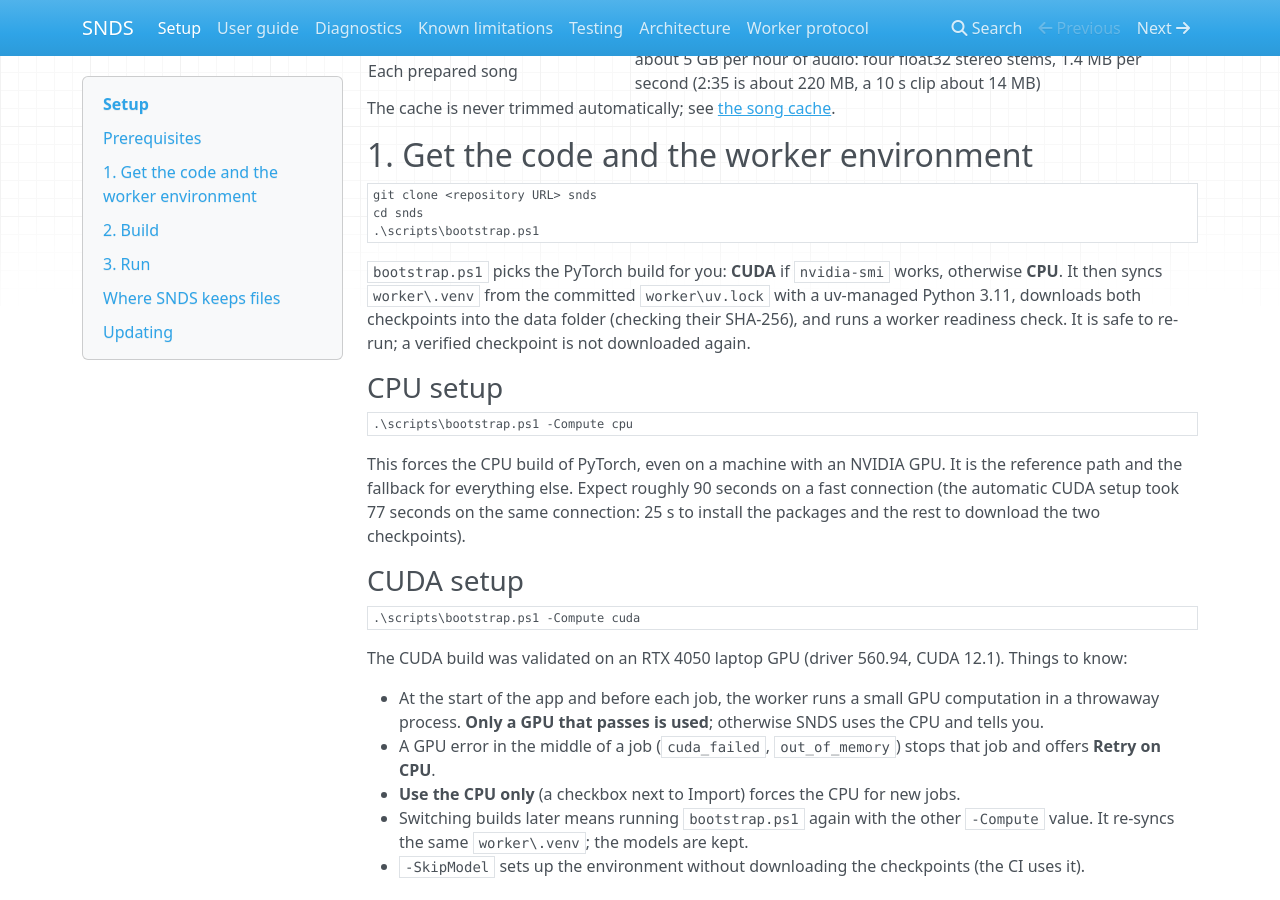
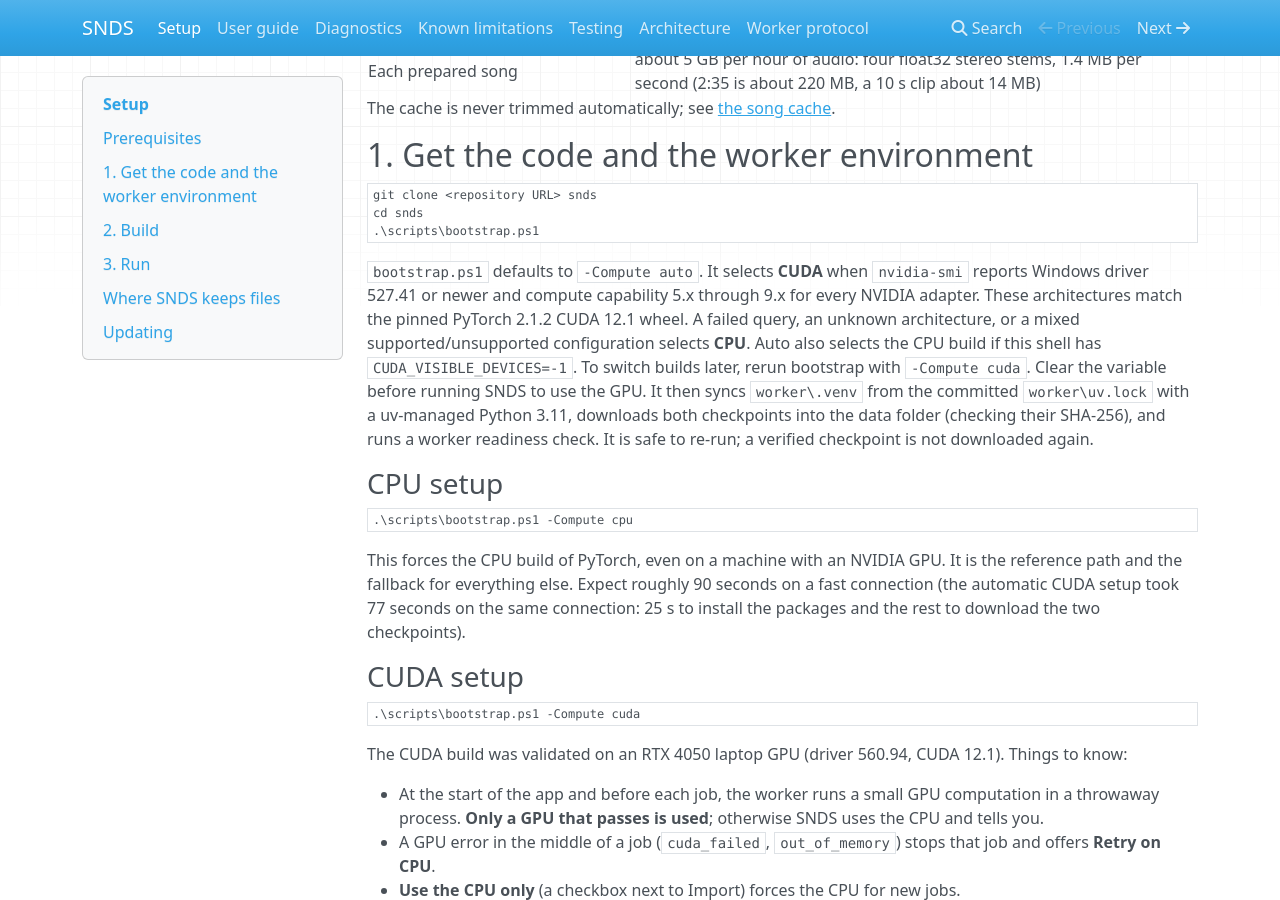
Before and after one commit to laceyp99/snds, an MkDocs documentation site: the page built from docs/setup.md, in a window 1280 px wide and 900 px high, scrolled down 1092 px. Built offline with MkDocs 1.6.1, drawn with Linux system fonts in a browser that asks for light colours; nearby versions of some CDN libraries.

Commit message:
Check NVIDIA driver and GPU support before installing CUDA (#26)
* fix(bootstrap): check GPU compatibility before installing CUDA

* docs(bootstrap): explain CPU selection and the CUDA override

````diff
--- a/docs/setup.md
+++ b/docs/setup.md
@@ -49,7 +49,12 @@ cd snds
 .\scripts\bootstrap.ps1
 ```
 
-`bootstrap.ps1` picks the PyTorch build for you: **CUDA** if `nvidia-smi` works, otherwise **CPU**.
+`bootstrap.ps1` defaults to `-Compute auto`. It selects **CUDA** when `nvidia-smi` reports
+Windows driver 527.41 or newer and compute capability 5.x through 9.x for every NVIDIA adapter.
+These architectures match the pinned PyTorch 2.1.2 CUDA 12.1 wheel. A failed query, an unknown
+architecture, or a mixed supported/unsupported configuration selects **CPU**. Auto also selects
+the CPU build if this shell has `CUDA_VISIBLE_DEVICES=-1`. To switch builds later, rerun
+bootstrap with `-Compute cuda`. Clear the variable before running SNDS to use the GPU.
 It then syncs `worker\.venv` from the committed `worker\uv.lock` with a uv-managed Python 3.11,
 downloads both checkpoints into the data folder (checking their SHA-256), and runs a worker
 readiness check. It is safe to re-run; a verified checkpoint is not downloaded again.
````
Also changed, not shown: README.md (+1 -1 lines), 2 other files.
